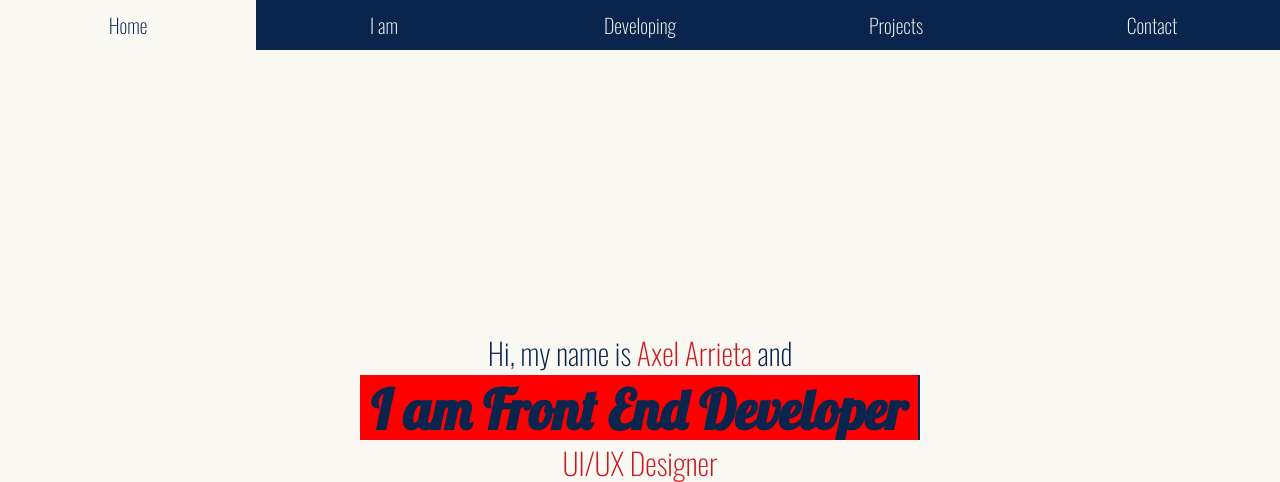
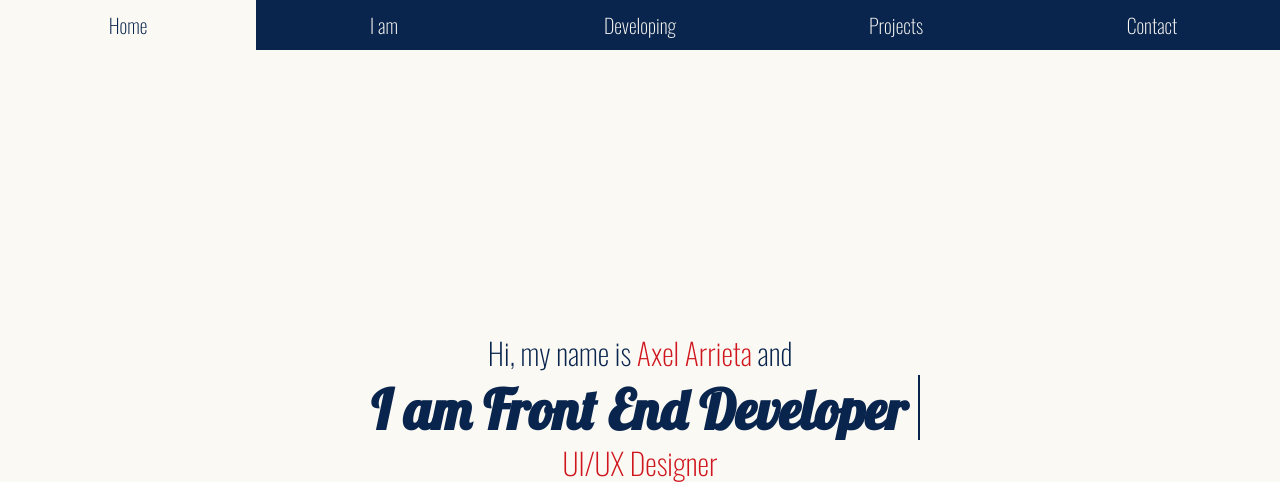
Before and after one commit to axelfas/myportfolio, a plain HTML site: page index.html in a window 1280 px wide. Shown: the top 482 px of the page. Drawn offline with nearby package versions, Linux system fonts and the light colour scheme.

Commit message:
arreglar font size y quitar background de identificador

```diff
--- a/style.css
+++ b/style.css
@@ -115,7 +115,7 @@ ul li a:hover{
 }
 .title{
     color: var(--letraoscura);
-    font-size: 5rem;
+    font-size: 4.5rem;
     text-align: center;
     line-height: 6rem;
     font-family: 'Lobster', cursive;
@@ -125,7 +125,6 @@ ul li a:hover{
     white-space: nowrap;
     border-right: 2px solid;
     width: 100%;
-    background-color: red;
     margin-left: auto;
     margin-right: auto;
     padding-top: 5px;
```
